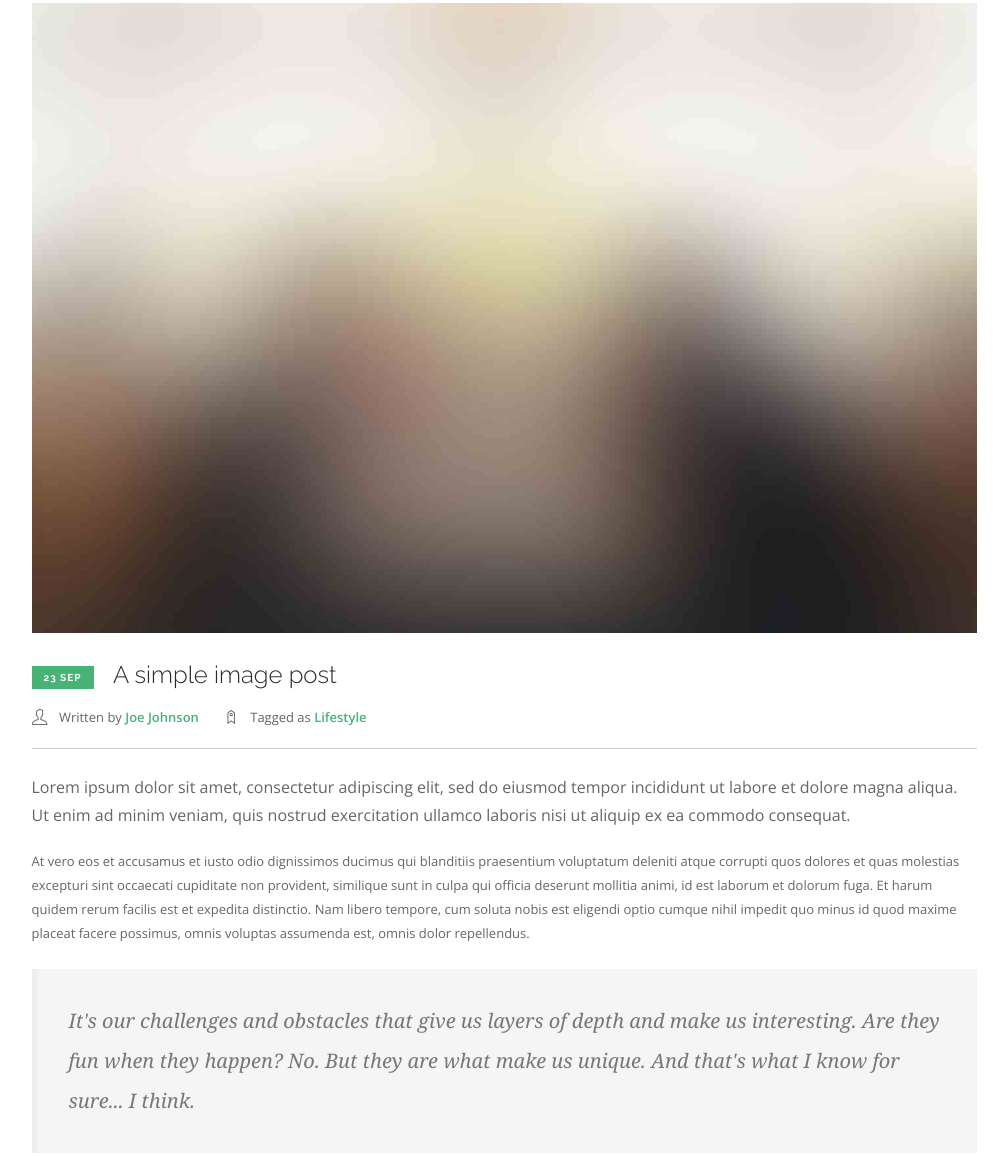
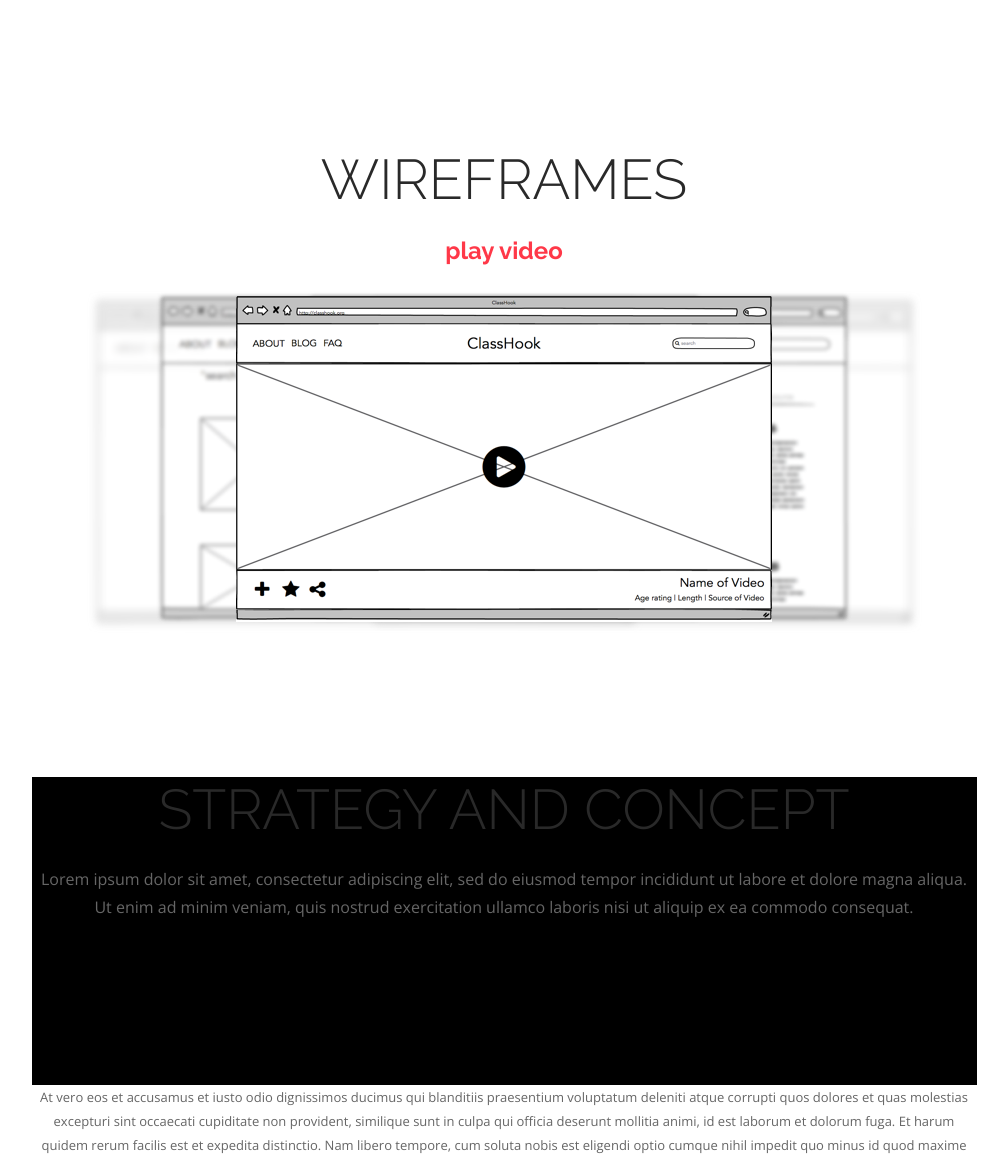
Before and after one commit to philipayu/portfolio-site, a plain HTML site: page classhook.html in a window 1280 px wide. Shown: the part 1324-2480 px from the top of the page, without its empty margins (136-1144 px from the left). Drawn offline with nearby package versions, Linux system fonts and the light colour scheme; a script that the page names is missing.

Commit message:
classhook2

```diff
--- a/classhook.html
+++ b/classhook.html
@@ -9,7 +9,7 @@
         <link href="css/themify-icons.css" rel="stylesheet" type="text/css" media="all" />
         <link href="css/bootstrap.css" rel="stylesheet" type="text/css" media="all" />
         <link href="css/flexslider.css" rel="stylesheet" type="text/css" media="all" />
-        <link href="css/theme.css" rel="stylesheet" type="text/css" media="all" />
+        <link href="css/theme-red.css" rel="stylesheet" type="text/css" media="all" />
         <link href="css/custom.css" rel="stylesheet" type="text/css" media="all" />
         <link href='http://fonts.googleapis.com/css?family=Lato:300,400%7CRaleway:100,400,300,500,600,700%7COpen+Sans:400,500,600' rel='stylesheet' type='text/css'>
     </head>
@@ -47,7 +47,7 @@
 		        <ul class="slides">
 		            <li class="overlay image-bg">
 		                <div class="background-image-holder">
-		                    <img alt="image" class="background-image" src="img/resto1.png">
+		                    <img alt="image" class="background-image" src="img/classhook/resto1.png">
 		                </div>
 		                <div class="container v-align-transform">
 		                    <div class="row">
@@ -59,46 +59,29 @@
 		            </li>
 		        </ul>
 		    </section><section class="text-7-1488398408628">
+
+		    </section><section class="blog-1-1488398432411">
 		        <div class="container">
 		            <div class="row">
-		                <div class="col-sm-10 col-sm-offset-1 text-center">
+                        <div class="col-sm-10 col-sm-offset-1 text-center">
 		                    <h3 class="uppercase color-primary mb40 mb-xs-24">Rebranding for an edu tech startup</h3>
 		                    <p class="lead">
 		                        Today's students have grown up in the digital age: they don't know a world without smartphones, tablets, and wireless internet. As a result, our teaching needs to adapt to their interests. Using popular media clips from ClassHook is one way to engage and inspire today's students and position them for success.
 		                    </p>
-		                </div>
-		            </div>
-
-		        </div>
-
-		    </section><section class="blog-1-1488398432411">
-		        <div class="container">
-		            <div class="row">
-		                <div class="col-sm-10 col-sm-offset-1">
+                            <br><br><br><br><br><br>
 		                    <div class="post-snippet mb64">
-		                        <img class="mb24" alt="Post Image" src="img/blog-single.jpg">
-		                        <div class="post-title">
-		                            <span class="label">23 Sep</span>
-		                            <h4 class="inline-block">A simple image post</h4>
-		                        </div>
-		                        <ul class="post-meta">
-		                            <li>
-		                                <i class="ti-user"></i>
-		                                <span>Written by
-		                                    <a href="#">Joe Johnson</a>
-		                                </span>
-		                            </li>
-		                            <li>
-		                                <i class="ti-tag"></i>
-		                                <span>Tagged as
-		                                    <a href="#">Lifestyle</a>
-		                                </span>
-		                            </li>
-		                        </ul>
-		                        <hr>
-		                        <p class="lead">
+                                <h1>WIREFRAMES</h1>
+                                <h4 style="color:#FF3848; font:"> <b>play video</b></h4>
+                                <img class="mb24" alt="Post Image" src="img/classhook/wireframes.png">
+                                <br><br><br><br><br><br>
+		                        <div style="background:#000000">
+                                <h1>STRATEGY AND CONCEPT</h1>
+                                <p class="lead" >
 		                            Lorem ipsum dolor sit amet, consectetur adipiscing elit, sed do eiusmod tempor incididunt ut labore et dolore magna aliqua. Ut enim ad minim veniam, quis nostrud exercitation ullamco laboris nisi ut aliquip ex ea commodo consequat.
 		                        </p>
+
+                                <br><br><br><br><br><br>
+                                    </div>
 		                        <p>
 		                            At vero eos et accusamus et iusto odio dignissimos ducimus qui blanditiis praesentium voluptatum deleniti atque corrupti quos dolores et quas molestias excepturi sint occaecati cupiditate non provident, similique sunt in culpa qui officia deserunt mollitia animi, id est laborum et dolorum fuga. Et harum quidem rerum facilis est et expedita distinctio. Nam libero tempore, cum soluta nobis est eligendi optio cumque nihil impedit quo minus id quod maxime placeat facere possimus, omnis voluptas assumenda est, omnis dolor repellendus.
 		                        </p>
```
Also changed, not shown: img/classhook/resto1.png (renamed from img/resto1.png), img/classhook/wireframes.png (added), 1 other file.
